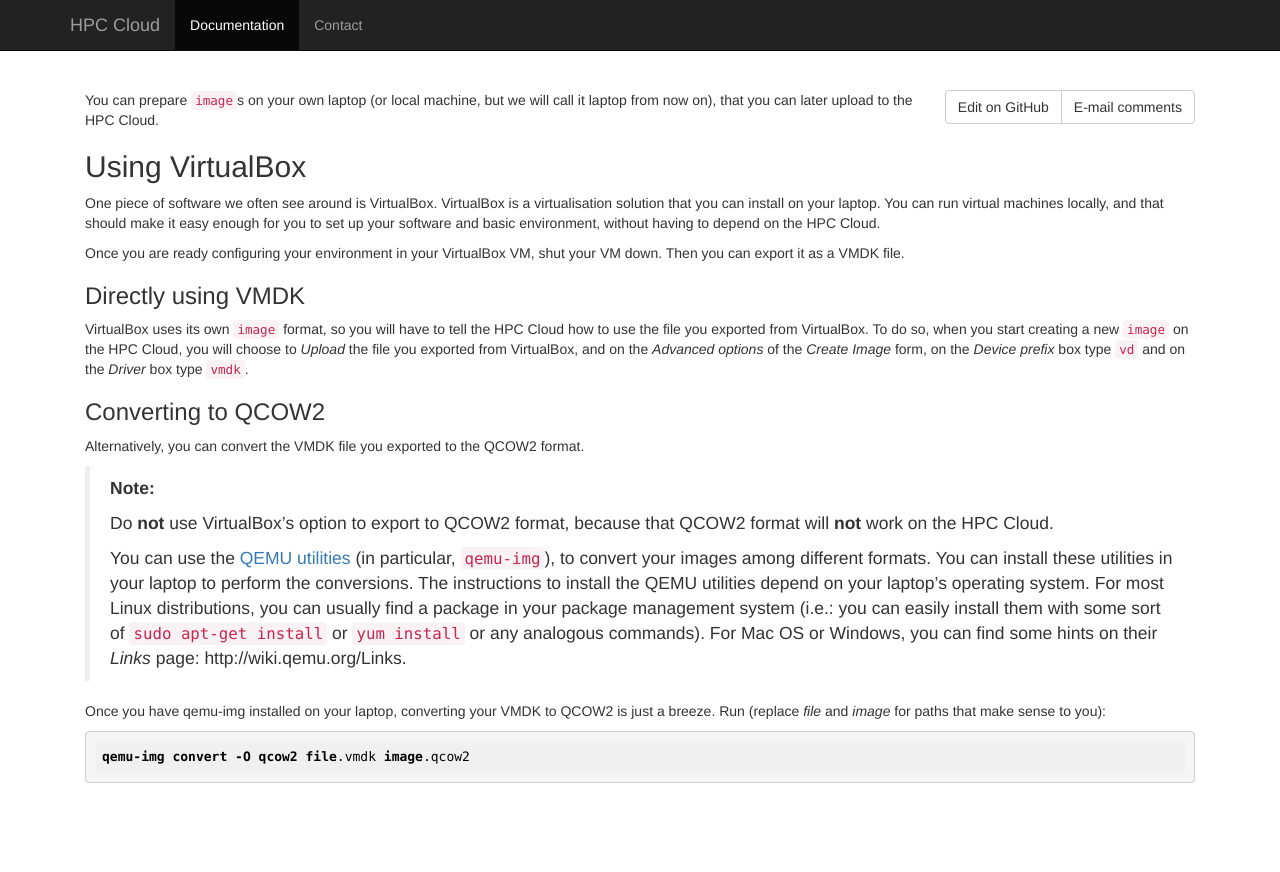
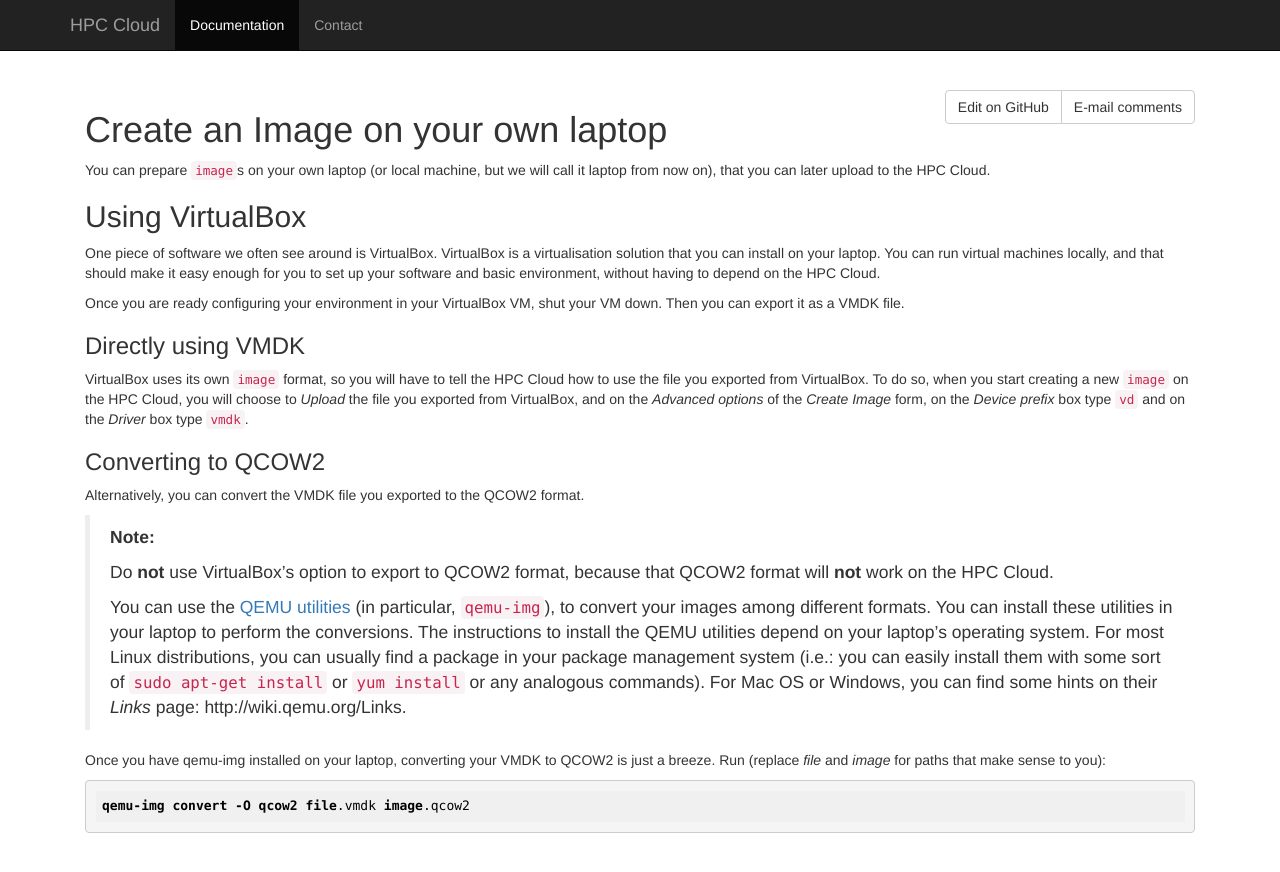
Before and after one commit to sara-nl/clouddocs, a Jekyll site: the page built from image-on-own-laptop.markdown, in a window 1280 px wide. Shown: the top 872 px of the page. Built offline with Jekyll 4.4.1, drawn with Linux system fonts in a browser that asks for light colours.

````diff
--- a/image-on-own-laptop.markdown
+++ b/image-on-own-laptop.markdown
@@ -1,6 +1,9 @@
 ---
 layout: default
 ---
+
+# Create an Image on your own laptop
+
 You can prepare `image`s on your own laptop (or local machine, but we will call it laptop from now on), that you can later upload to the HPC Cloud.
 
 ## Using VirtualBox
@@ -22,6 +25,7 @@
 >You can use the [QEMU utilities](http://qemu.org) (in particular, `qemu-img`), to convert your images among different formats. You can install these utilities in your laptop to perform the conversions. The instructions to install the QEMU utilities depend on your laptop's operating system. For most Linux distributions, you can usually find a package in your package management system (i.e.: you can easily install them with some sort of `sudo apt-get install` or `yum install` or any analogous commands). For Mac OS or Windows, you can find some hints on their _Links_ page: http://wiki.qemu.org/Links.
 
 Once you have qemu-img installed on your laptop, converting your VMDK to QCOW2 is just a breeze. Run (replace _file_ and _image_ for paths that make sense to you):
+
 ```sh
 qemu-img convert -O qcow2 file.vmdk image.qcow2
 ```
````
